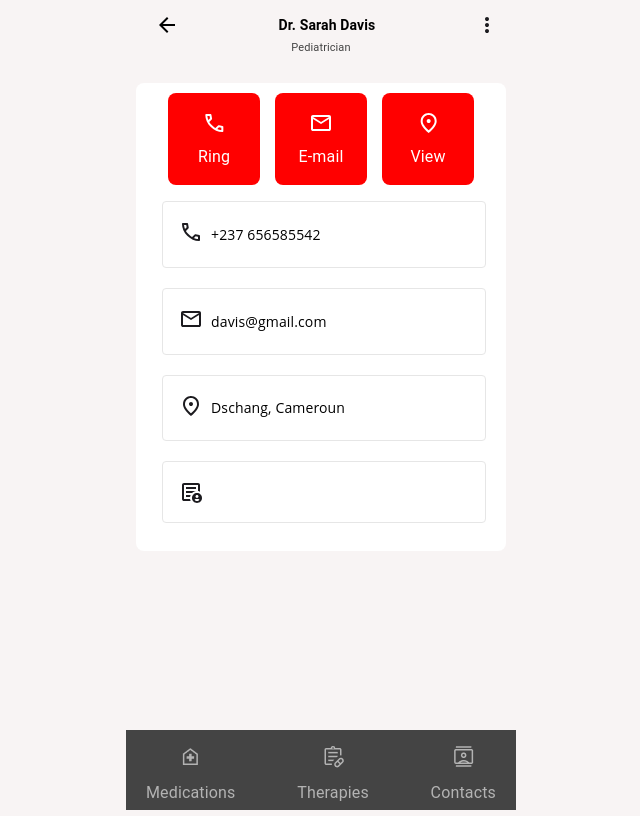
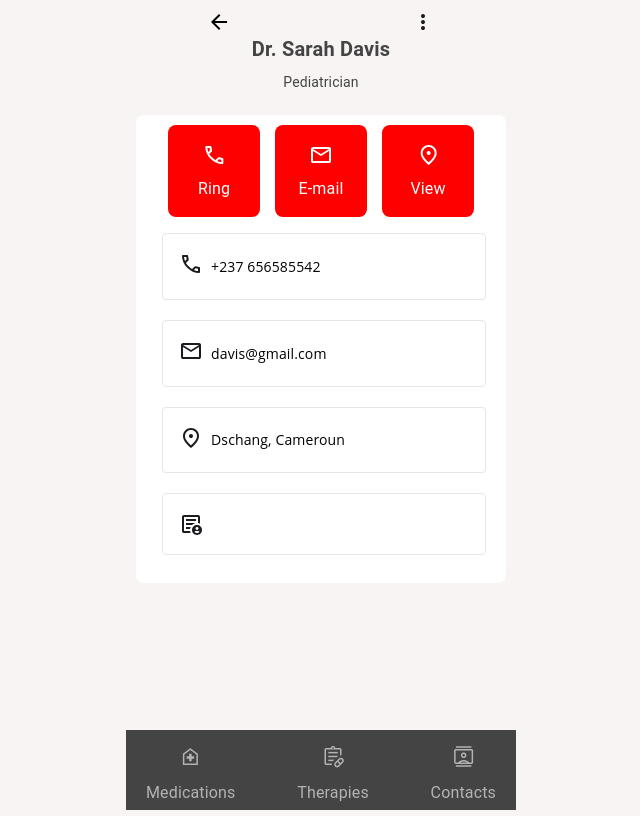
Before and after one commit to serene21/medimemo-uni2grow-2024, a React (Vite) app: page /viewContact/1 in a window 1280 px wide. Shown: the whole page, without its empty margins (319-959 px from the left). Built offline with nearby package versions, Linux system fonts and the light colour scheme; data requests are answered from the project's data file.

Commit message:
Head component added to ViewContact

```diff
--- a/src/components/head/Head.css
+++ b/src/components/head/Head.css
@@ -1,12 +1,10 @@
+
 .containHead {
   display: flex;
   flex-direction: row;
+  justify-content: center;
   align-items: center;
-  justify-content: flex-start;
-  max-height: 30px;
-  gap: 100px;
-  max-height: 30px;
-  margin-left: 12px;
-  margin-right: 0px;
-
+  gap: 70px;
+  width: 390px;
+  max-height: 60px;
 }
--- a/src/components/head/Head.tsx
+++ b/src/components/head/Head.tsx
@@ -2,36 +2,55 @@ import React from "react";
 
 import "../../components/head/Head.css";
 
-import { Typography } from "@mui/material";
+import { Button, Typography } from "@mui/material";
 import ArrowBackIcon from "@mui/icons-material/ArrowBack";
 
 import moreI from "../../assets/images/head/more_vert.svg";
 
 interface HeadProps {
-  arrow?: boolean;
+  backButton?: boolean;
   title?: string;
-  more?: boolean;
+  showRightButton?: boolean;
+  RightButton?: React.ReactNode;
+  handleBack?: () => void;
+  handleRightClick?: () => void;
 }
 
-function Head({ arrow = false, title, more = false }: HeadProps): JSX.Element {
+function Head(props: HeadProps): JSX.Element {
   return (
     <div className="containHead">
-      {arrow ? <ArrowBackIcon /> : null}
+      <Button
+        sx={{ width: "24px", height: "24px" }}
+        variant="text"
+        onClick={props.handleBack}
+        disabled={!props.backButton}
+      >
+        {props.backButton && <ArrowBackIcon sx={{ color: "black" }} />}
+      </Button>
       {
         <Typography
           sx={{
             textAlign: "center",
-            fontSize: 14,
+            // fontFamily: "Open Sans",
+            fontSize: 20,
             fontStyle: "normal",
             fontWeight: 700,
-            lineHeight: 14,
-
+            lineHeight: 14
           }}
         >
-          {title}
+          {props.title}
         </Typography>
       }
-      {more ? <img src={moreI} alt=" more" /> : null}
+      <Button
+        sx={{ width: "24px", height: "24px" }}
+        variant="text"
+        onClick={props.handleRightClick}
+        disabled={!props.showRightButton}
+      >
+        {(props.showRightButton && props.RightButton) || (
+          <img src={moreI} alt=" more" />
+        )}
+      </Button>
     </div>
   );
 }
--- a/src/pages/contacts/actions/AddEditContact.tsx
+++ b/src/pages/contacts/actions/AddEditContact.tsx
@@ -140,7 +140,7 @@ function AddEditContact() {
 
   return (
     <>
-      <Head arrow={true} title="New Doctor" />
+      <Head backButton={true} title="New Doctor" />
       <form onSubmit={handleSubmit}>
         <div className="containPanel">
           <div className="panelContact">
--- a/src/pages/viewContacts/ViewContact.tsx
+++ b/src/pages/viewContacts/ViewContact.tsx
@@ -59,16 +59,29 @@ export function ViewContact(): JSX.Element {
 
 
 
-  const doctorName: string = `${contact.qualification}. ${contact.name}`;
+  const doctorName: string = ``;
 
   return (
     <div className="contaierView">
      <div className="headTitle" >
-     <Head arrow={true} title={doctorName} more={true} />
+     <Head backButton={true} title={doctorName} showRightButton={true} />
+     <Typography
+        height={22}
+        sx={{
+          fontSize: 20,
+          fontWeight: 700,
+          textAlign: "center",
+          paddingBottom: 2,
+          color: "#444",
+
+        }}
+      >
+        {contact.qualification}. {contact.name}
+      </Typography>
       <Typography
         height={22}
         sx={{
-          fontSize: 11,
+          fontSize: 14,
           fontWeight: 400,
           textAlign: "center",
           paddingBottom: 2,
```
